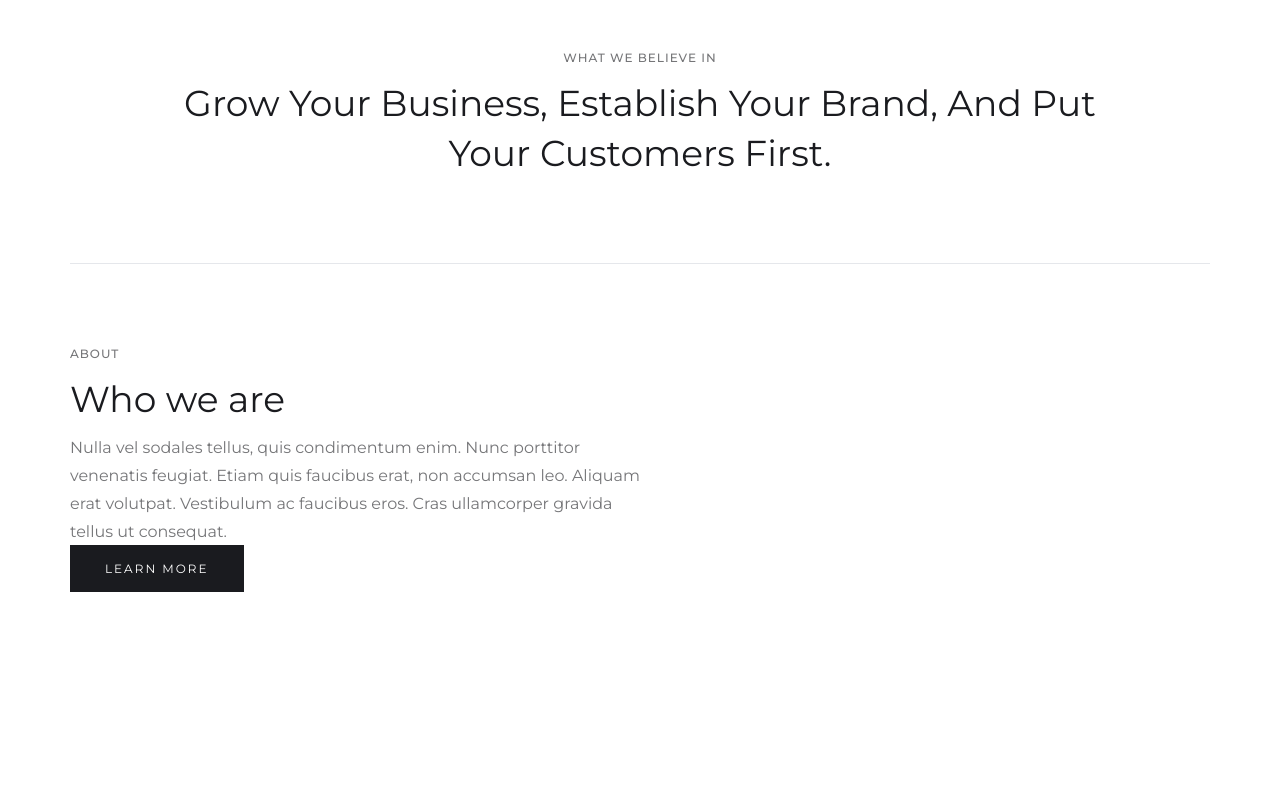
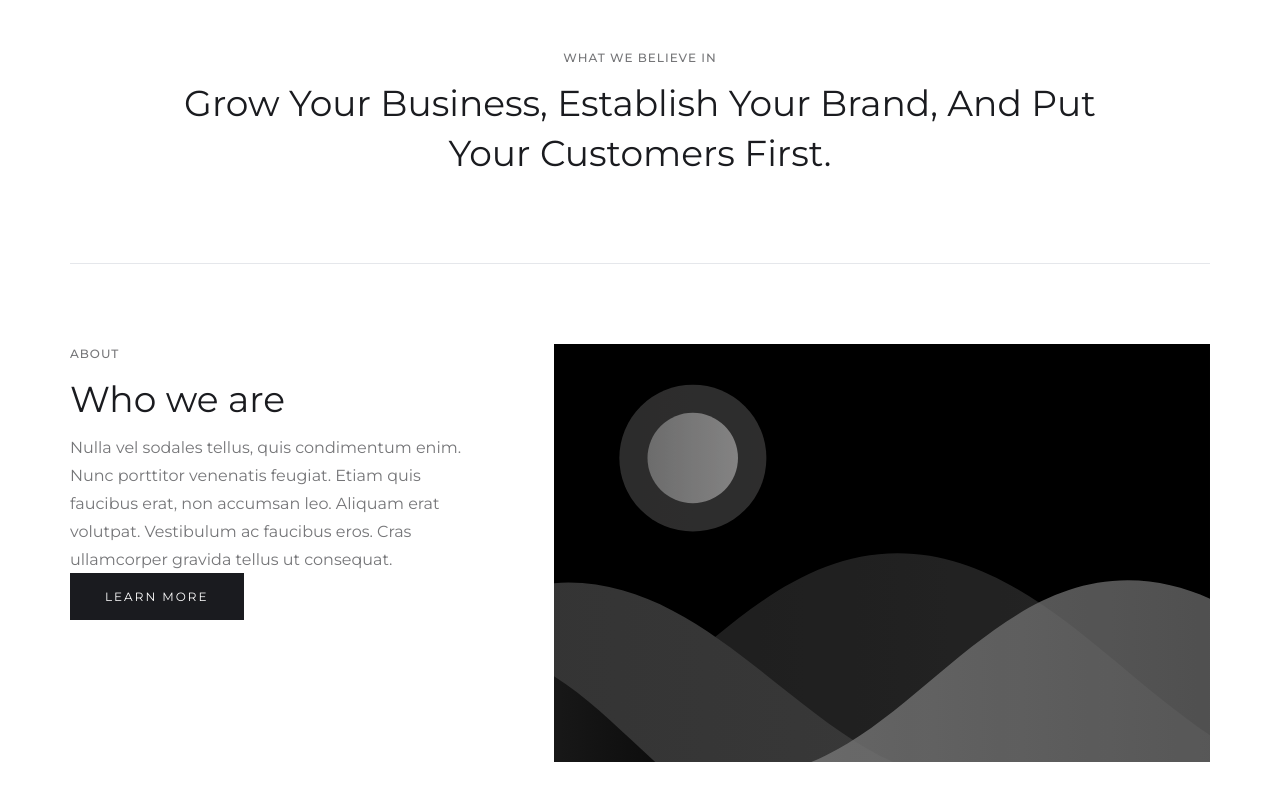
Before and after one commit to josephayman/nextjs-webflow-template, a Next.js app: page / in a window 1280 px wide. Shown: the part 776-1576 px from the top of the page. Before the commit the page ends 1476 px from the top, so only its background shows below. Built offline with nearby package versions, Linux system fonts and the light colour scheme.

Commit message:
Add placeholder image to About section

```diff
--- a/src/app/page.tsx
+++ b/src/app/page.tsx
@@ -3,6 +3,7 @@ import Container from "@/app/ui/container";
 import { HeadingJumbo, Label, Paragraph } from "@/app/ui/typography";
 import Divider from "@/app/ui/divider";
 import Button from "./ui/buttons";
+import Image from "next/image";
 
 export default function Home() {
   return (
@@ -19,7 +20,7 @@ export default function Home() {
         <Divider />
         <HomeContentWrapper>
           <AboutGrid>
-            <div>
+            <div className="col-span-1">
               <Label opacity="de-emphasized">About</Label>
               <h2>Who we are</h2>
               <Paragraph opacity="de-emphasized">
@@ -29,6 +30,14 @@ export default function Home() {
                 ullamcorper gravida tellus ut consequat.
               </Paragraph>
               <Button big href="/about">Learn More</Button>
+            </div>
+            <div className="col-span-2">
+              <Image
+                src="/placeholder3.svg"
+                alt="Placeholder"
+                width={710}
+                height={460}
+              />
             </div>
           </AboutGrid>
         </HomeContentWrapper>
@@ -50,5 +59,5 @@ const HomeContentWrapper = ({ children }: MottoWrapperProps) => (
 );
 
 const AboutGrid = ({ children }: MottoWrapperProps) => (
-  <div className="grid grid-cols-1 md:grid-cols-2 gap-50px">{children}</div>
+  <div className="grid grid-flow-col gap-x-20 gap-y-10">{children}</div>
 );
```
Also changed, not shown: public/placeholder3.svg (added).
